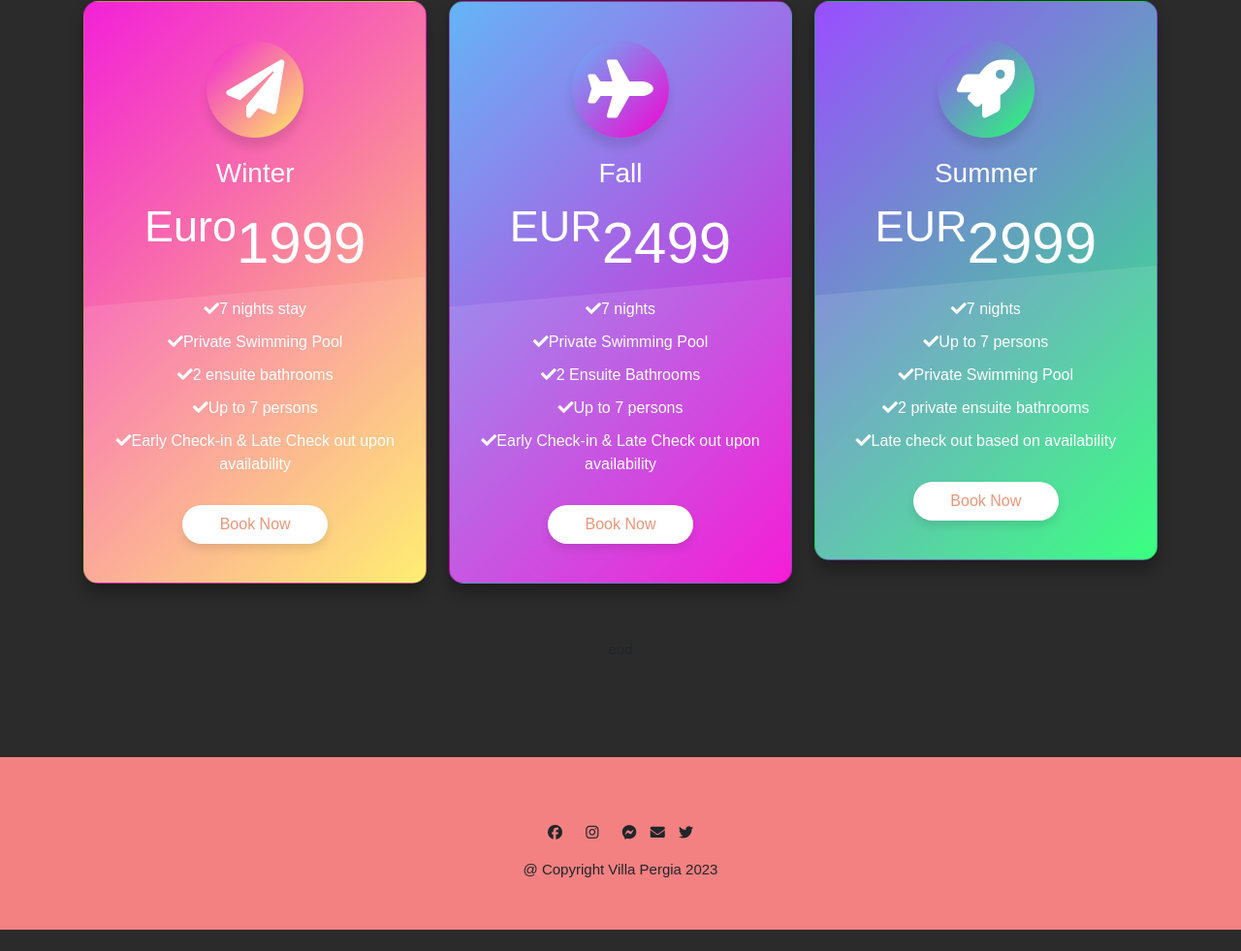
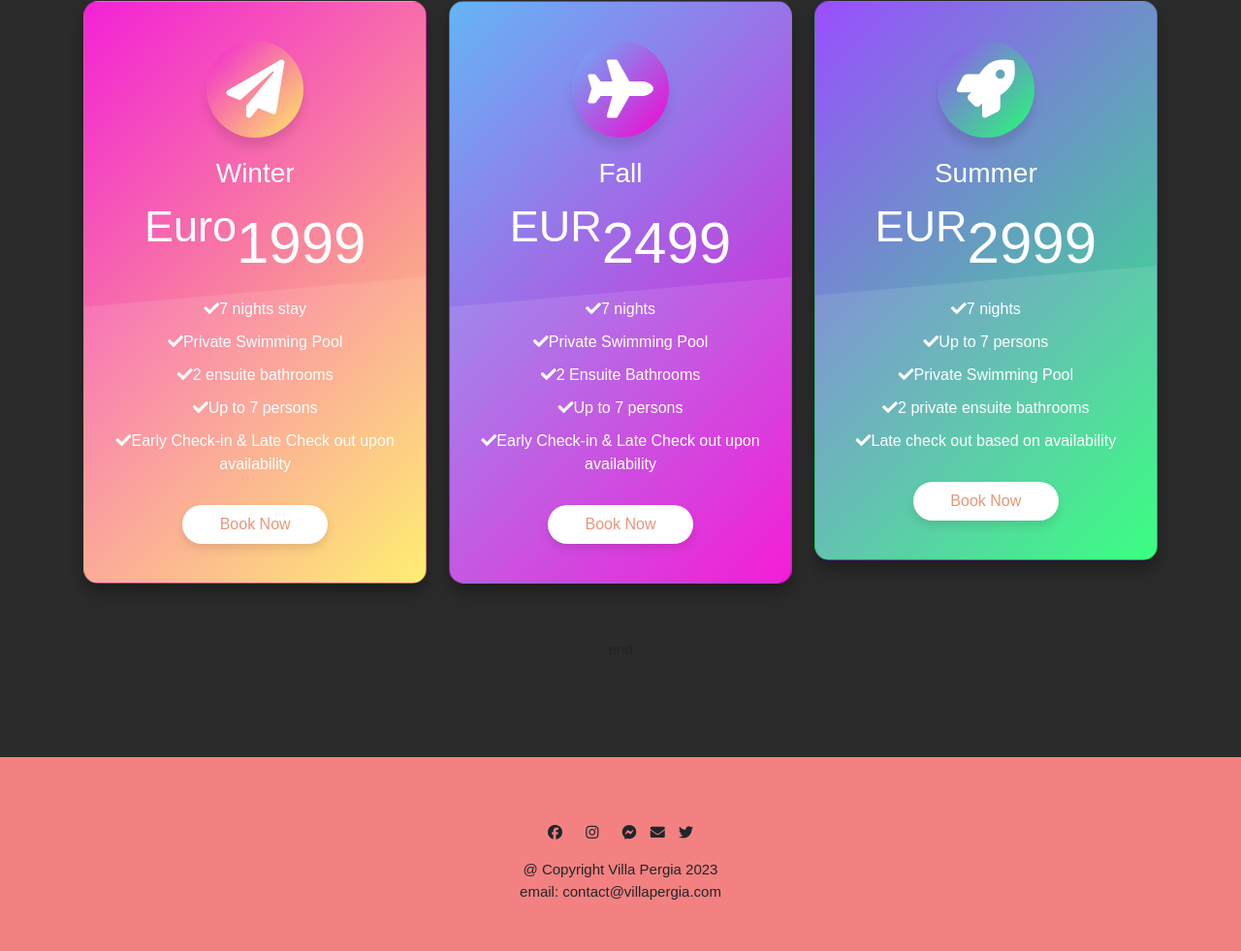
Before and after one commit to Coolheart4u/VillaPergia, a plain HTML site: page index.html in a window 1280 px wide. Shown: the part 3631-4612 px from the top of the page at 97% size. Before the commit the page ends 4590 px from the top, so only its background shows below. Drawn offline with nearby package versions, Linux system fonts and the light colour scheme.

Commit message:
Update index.html

```diff
--- a/index.html
+++ b/index.html
@@ -296,8 +296,8 @@ end
     <i class="fa fa-envelope" aria-hidden="true"></i>
     <i class="social-icon fa-brands fa-twitter"></i>
         <p>@ Copyright Villa Pergia 2023</p>
-       <!--  <p>email: yiannakisp@hotmail.com</p>
-        <p>Tel: +357-99411914</p>->
+       <p>email: contact@villapergia.com</p>
+      <!--  <p>Tel: +357-99411914</p> -->
 </footer>
 
 <!-- connect javascripti -->
```
